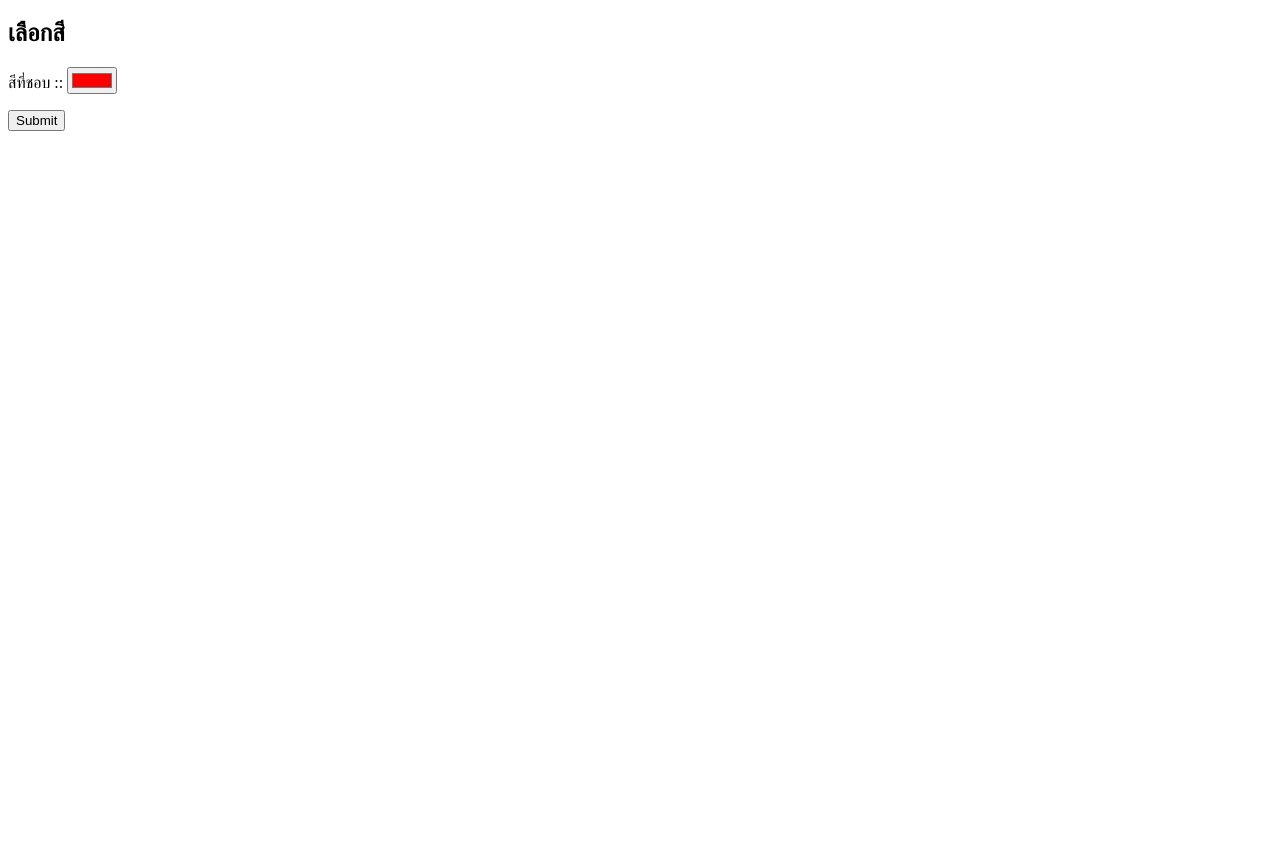
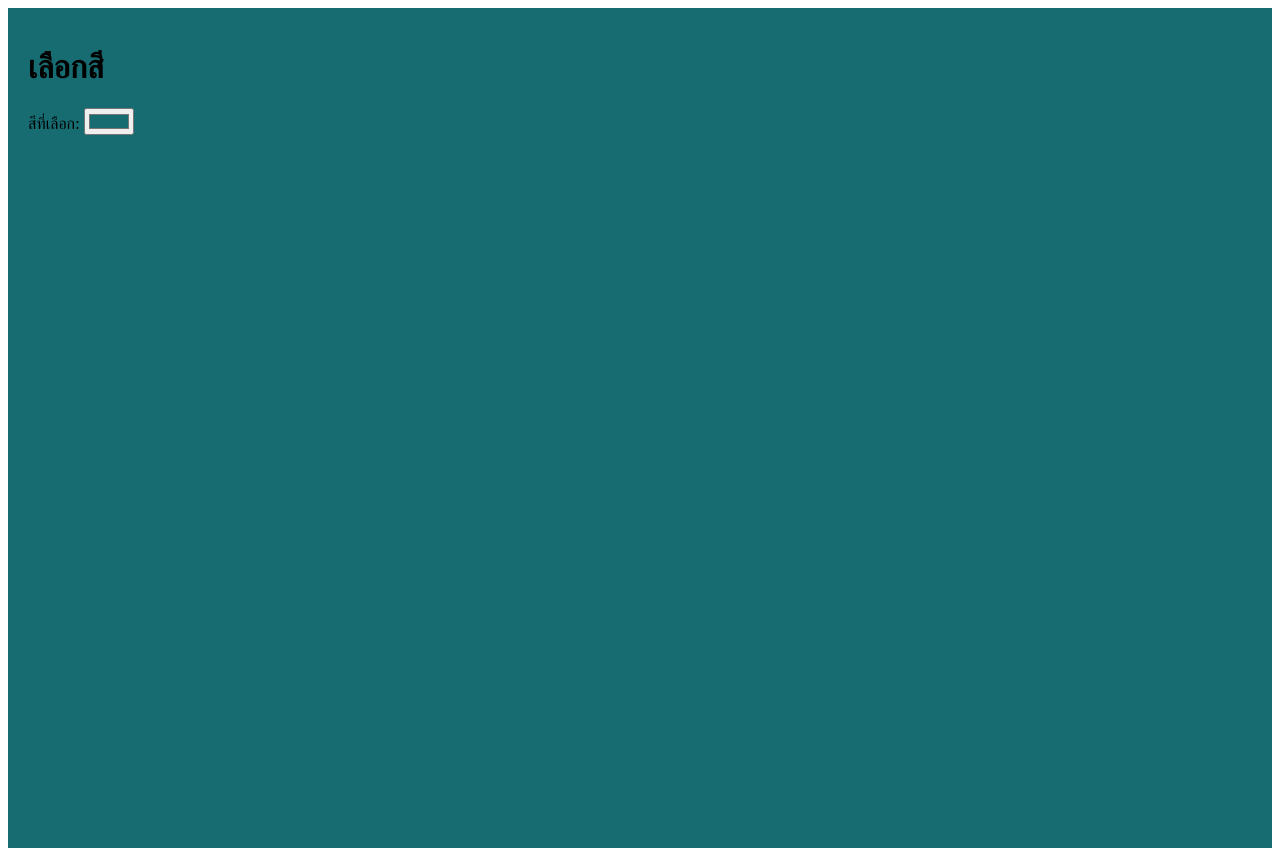
Before and after one commit to NoExp2033/Monday-Programming, a plain HTML site: page Color1.html in a window 1280 px wide. Before the commit the page ends 800 px from the top, so only its background shows below. Drawn offline with nearby package versions, Linux system fonts and the light colour scheme.

Commit message:
Add files via upload

```diff
--- a/Color1.html
+++ b/Color1.html
@@ -1,14 +1,26 @@
 <!DOCTYPE html>
 <html>
+<head>
+  <script src="https://cdn.jsdelivr.net/npm/vue@2"></script>
+</head>
 <body>
-
-<h2>เลือกสี</h2>
-
-<form action="/action_page.php">
-  <label for="favcolor">สีที่ชอบ ::</label>
-  <input type="color" id="favcolor" name="favcolor" value="#ff0000">
-  <p><input type="submit" value="Submit"></p>
-</form>
+<div id="app">
+  <div :style="{ backgroundColor: selectedColor, minHeight: '100vh', padding: '20px' }">
+    <h1>เลือกสี</h1>
+    <form action="/action_page.php">
+      <label for="favcolor">สีที่เลือก:</label>
+      <input type="color" id="favcolor" name="favcolor" v-model="selectedColor"><br><br>
+    </form>
+  </div>
+</div>
+<script>
+new Vue({
+  el: '#app',
+  data: {
+    selectedColor: '#176C71'
+  }
+});
+</script>
 
 </body>
 </html>
```
